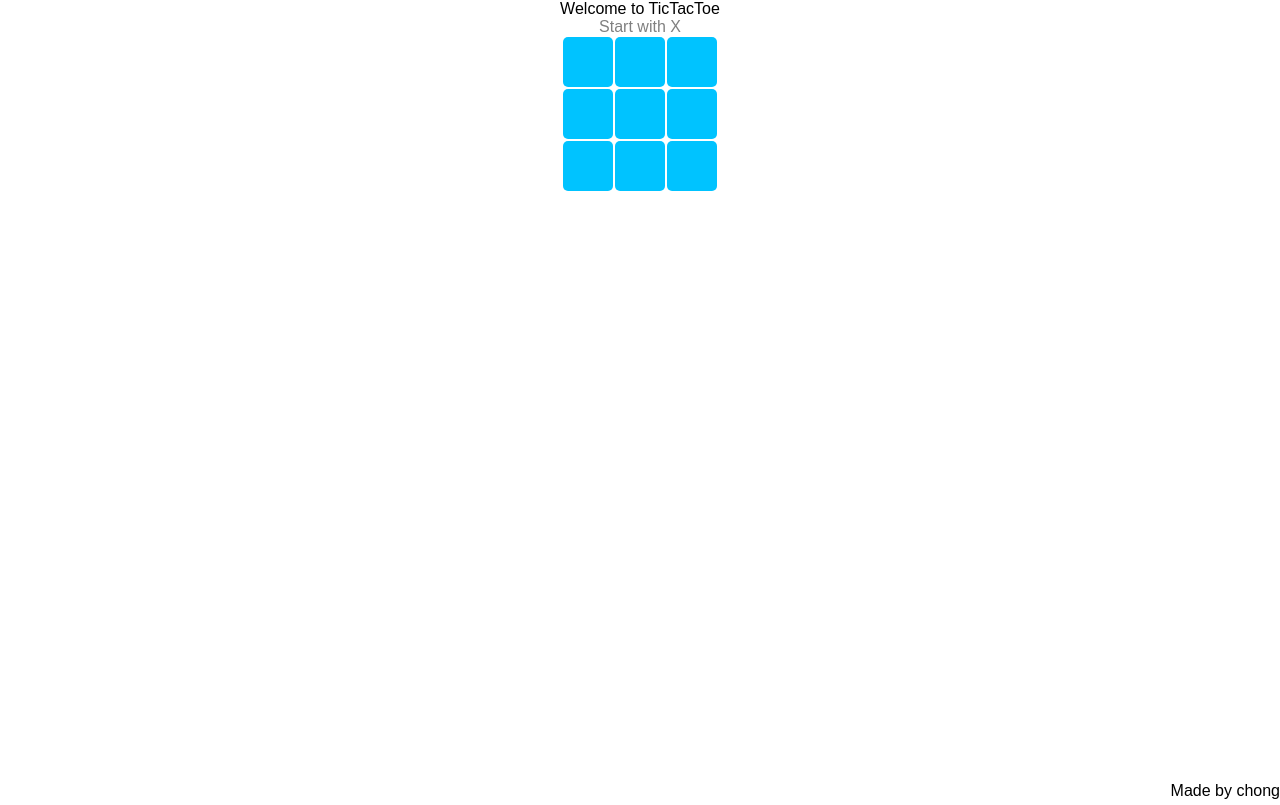
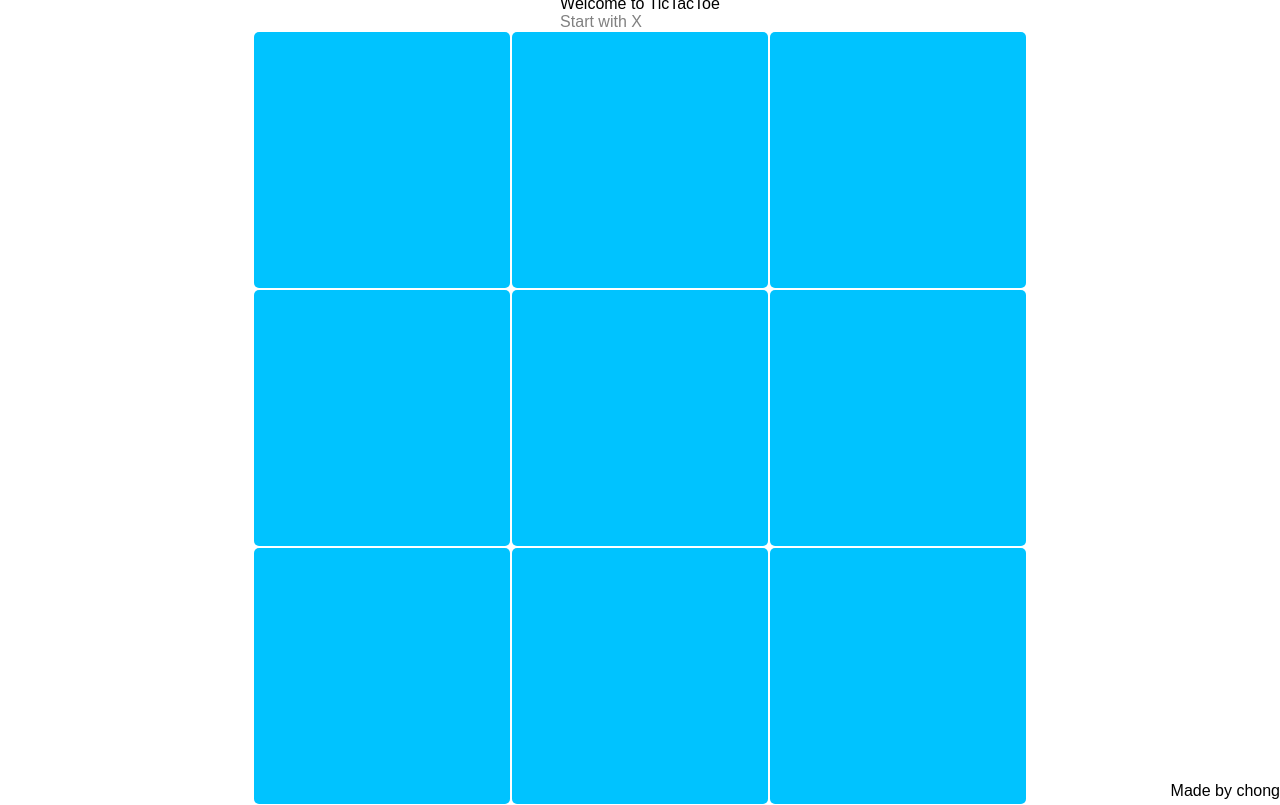
Before and after one commit to CodeAcademyBKK2017/react-intro, a React (Create React App) app: page / in a window 1280 px wide. Built offline with nearby package versions, Linux system fonts and the light colour scheme.

Commit message:
apply flex & vw%

```diff
--- a/src/App.css
+++ b/src/App.css
@@ -1,5 +1,9 @@
 .App {
-  text-align: center;
+  display: flex;
+  justify-content: center;
+  align-items: center;
+  height: 100vh;
+  flex-direction: column;
 }
 
 .App-logo {
--- a/src/components/Cell/Cell.style.css
+++ b/src/components/Cell/Cell.style.css
@@ -1,15 +1,15 @@
 .cell {
 	color: white;
 	background-color: rgb(0, 195, 255);
-	width: 50px;
-	height: 50px;
+	width: 20vw;
+	height: 20vw;
 	text-transform: uppercase;
 
 	display: inline-block;
 	margin: 1px;
 	border-radius: 5px;
 	text-align: center;
-	line-height: 50px;
+	line-height: 20vw;
 
 	vertical-align: top;
 }
```
